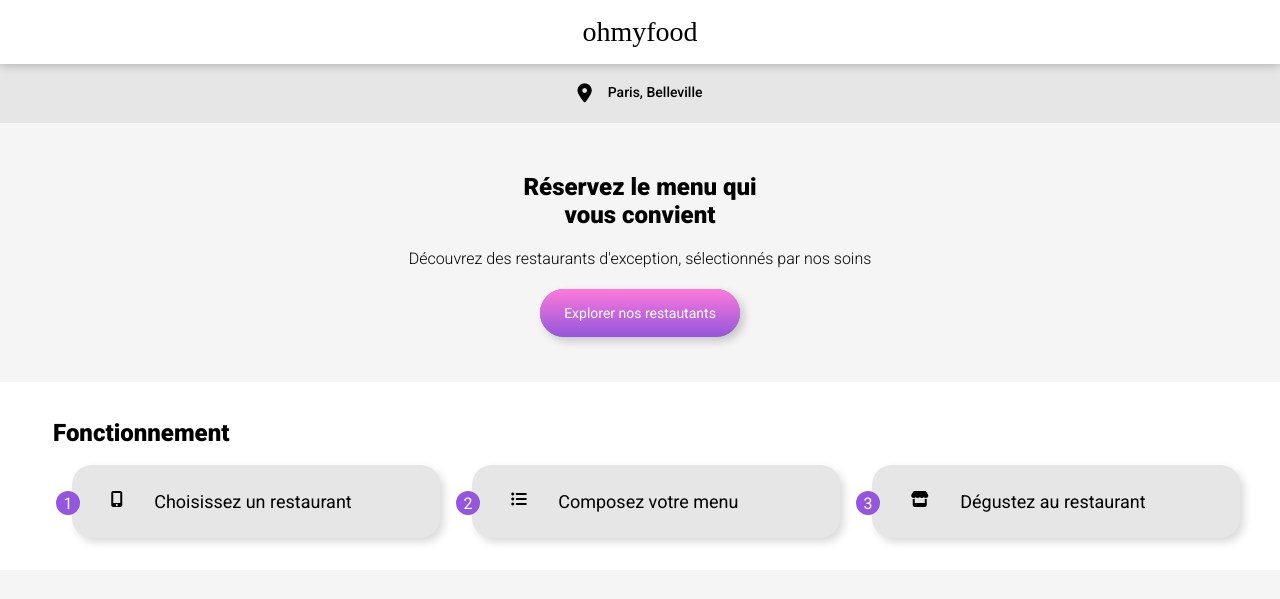
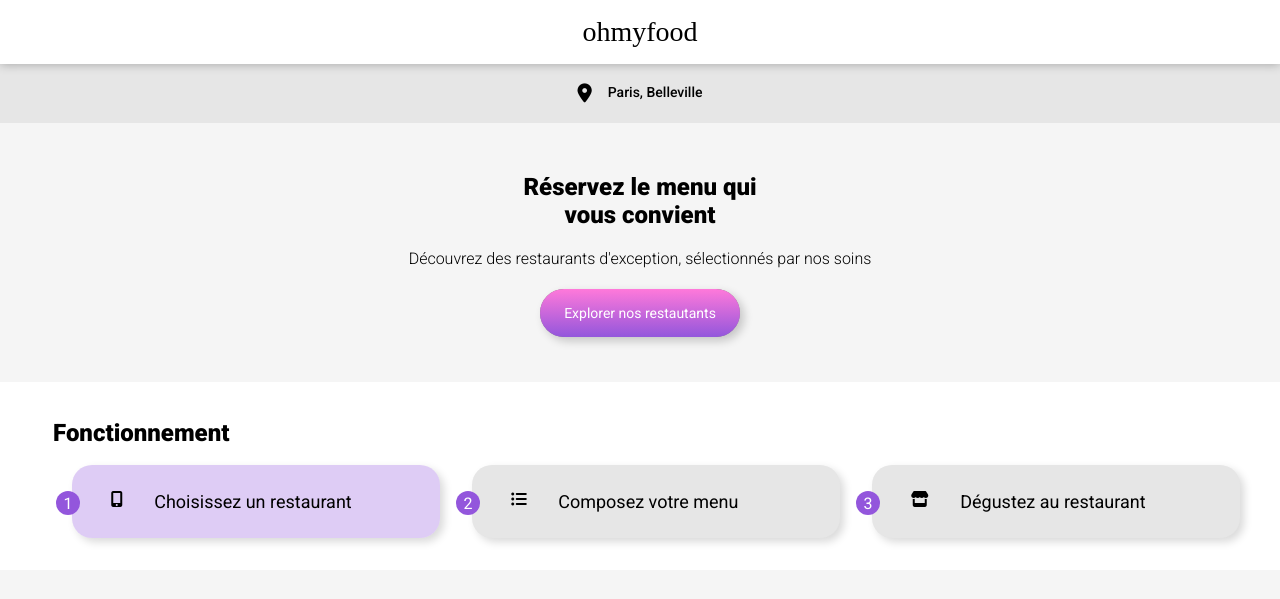
Before and after one commit to jonathanchoc/Jonathanchocron_3_29112021, a plain HTML site: page index.html in a window 1280 px wide. In both pictures the pointer is over the item "Choisissez un restaurant". Shown: the top 599 px of the page. Drawn offline with Linux system fonts and the light colour scheme; a web font is replaced by a local one.

Commit message:
effet_survol_fonctionnement+rotation_check

```diff
--- a/menu.css
+++ b/menu.css
@@ -146,6 +146,7 @@ p {
     justify-content: center;
     height: 24px;
     width: 24px;
+    transform: rotate(180deg);
     transition-duration: .5s;
 }
 .menu_container:hover .menu_container_confirmation {
--- a/style.css
+++ b/style.css
@@ -120,6 +120,9 @@ ol {
     background-color: #e6e6e6;
     display: flex;
     position: relative;
+}
+.fonction_part:hover {
+    background-color: rgba(147, 86, 220, 0.3);
 }
 .fonction_part:before {
     counter-increment: compteListe 1;
```
